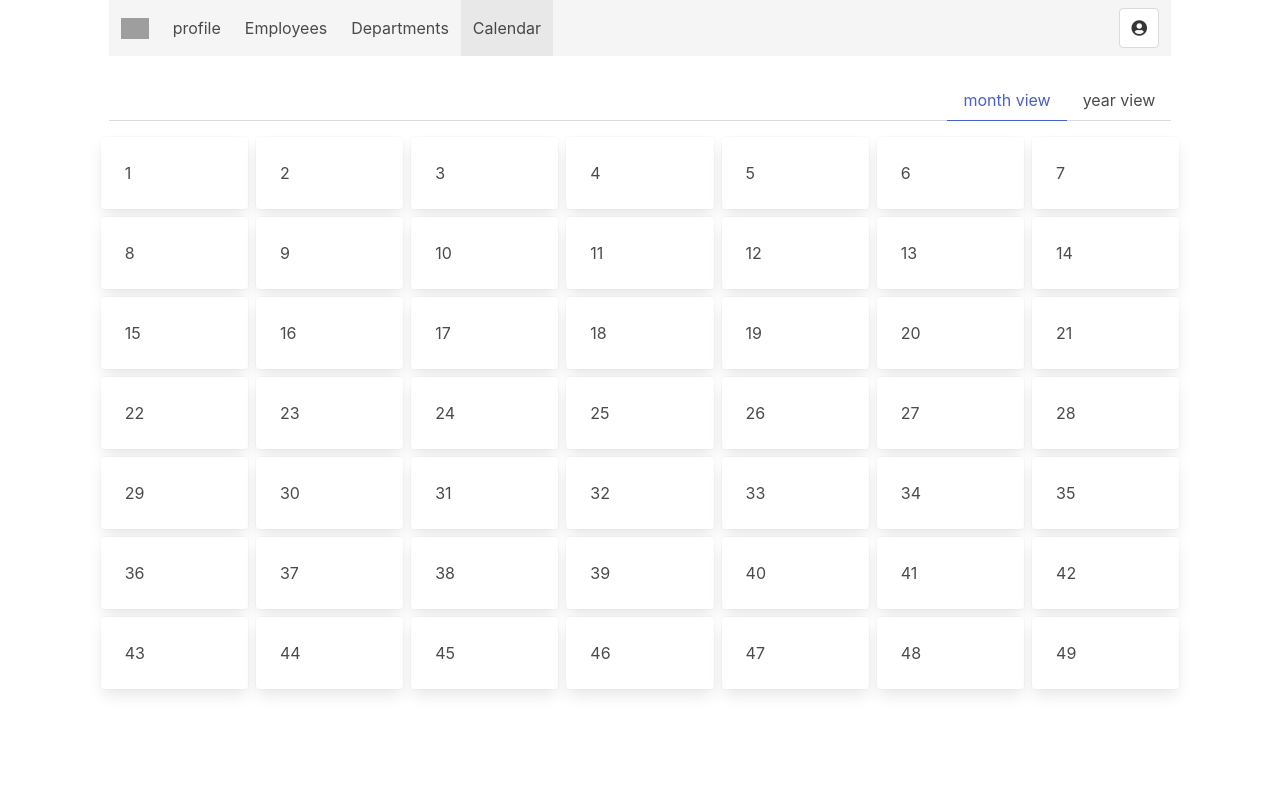
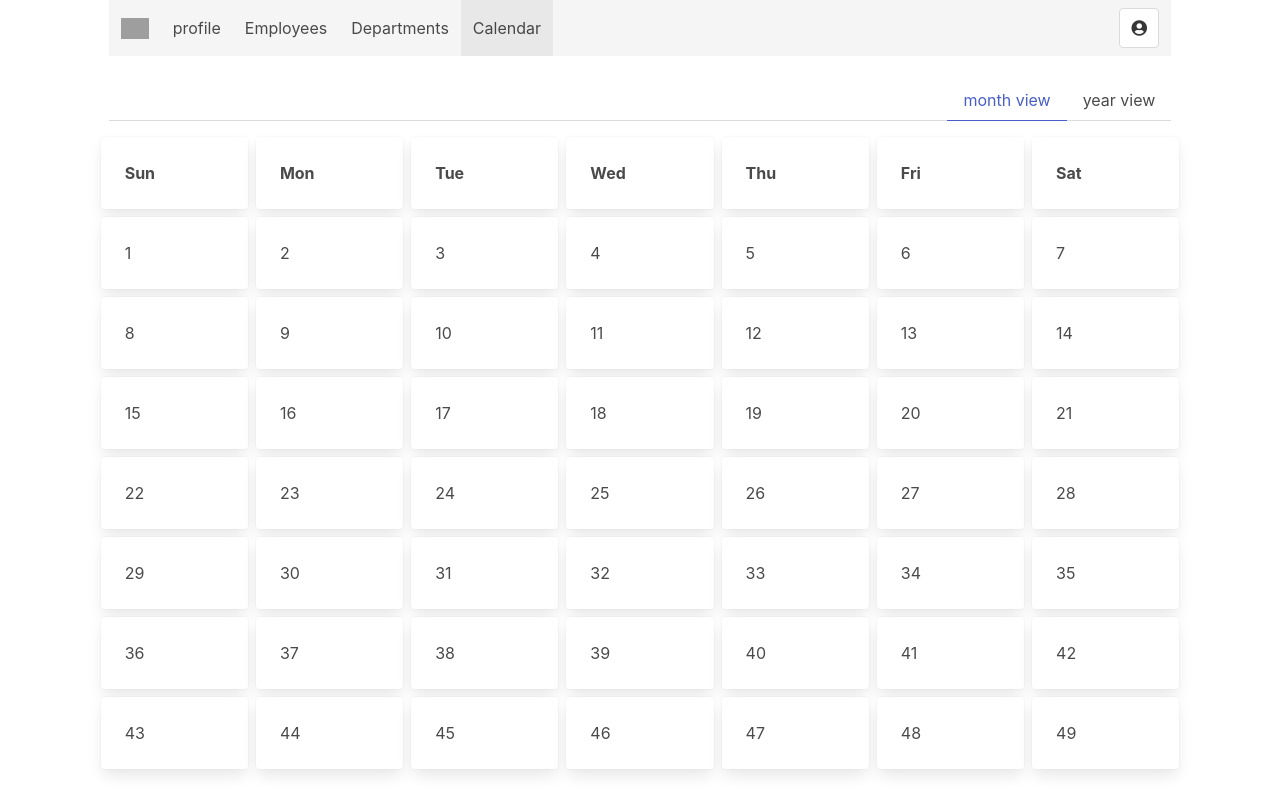
Before and after one commit to dabeng/hr, a React (Create React App) app: page /calendar in a window 1280 px wide. Built offline with nearby package versions, Linux system fonts and the light colour scheme; sample sign-in values are in the browser's storage; grey boxes are pictures that could not be loaded.

Commit message:
add week header

```diff
--- a/src/features/calendar/MonthView.js
+++ b/src/features/calendar/MonthView.js
@@ -8,18 +8,35 @@ const MonthView = () => {
 
   const createCards = () => {
     let rows = [];
-    for (var i = 0; i < 7; i++) {
-      let columns = [];
-      for (var j = 0; j < 7; j++) {
-        columns.push(<div className={`column ${styles.card}`} key={j}>
-          <div className="card">
-            <div className="card-content">
-              <div className="content">
-                {7 * i + j + 1}
+    rows.push(
+      <div className="columns is-mobile">
+        {['Sun','Mon','Tue','Wed','Thu','Fri','Sat'].map((caption, i) =>
+          <div className={`column ${styles.column}`} key={i}>
+            <div className={`card ${styles.week_card}`}>
+              <div className="card-content">
+                <div className="content">
+                  {caption}
+                </div>
               </div>
             </div>
           </div>
-        </div>);
+        )}
+      </div>
+    );
+    for (let i = 0; i < 7; i++) {
+      let columns = [];
+      for (let j = 0; j < 7; j++) {
+        columns.push(
+          <div className={`column ${styles.column}`} key={j}>
+            <div className="card">
+              <div className="card-content">
+                <div className="content">
+                  {7 * i + j + 1}
+                </div>
+              </div>
+            </div>
+          </div>
+        );
       }
       rows.push(<div className="columns is-mobile" key={i}>{columns}</div>);
     }
--- a/src/features/calendar/MonthView.module.scss
+++ b/src/features/calendar/MonthView.module.scss
@@ -1,3 +1,7 @@
-.card {
+.column {
   padding: 0.25rem;
 }
+
+.week_card {
+  font-weight: bolder;
+}
--- a/src/features/calendar/YearView.js
+++ b/src/features/calendar/YearView.js
@@ -7,17 +7,16 @@ import styles from "./YearView.module.scss";
 const YearView = () => {
   const createCards = () => {
     let rows = [];
-    for (var i = 0; i < 12; i++) {
+    for (let i = 0; i < 12; i++) {
       let columns = [];
-      let daysInMonth = dayjs().month(i).daysInMonth();
-      for (var j = 0; j < 32; j++) {
+      let daysInMonth = dayjs().month(i).daysInMonth(); // 获取当前年份每个月的天数
+      for (let j = 0; j < 32; j++) {
         columns.push(<div className={`column ${styles.column}`} key={j}>
           <div className={"card" + (j === 0 ? ` ${styles.month_card}` : "") + (j > daysInMonth ? ` ${styles.placeholder_card}` : "")}>
             <div className={`card-content ${styles.card_content}`}>
               <div className="content">
                 {j === 0 ? i + 1 :
-                  (j > daysInMonth ? 0 : j
-                  )
+                  (j > daysInMonth ? 0 : j)
                 }
               </div>
             </div>
--- a/src/features/calendar/YearView.module.scss
+++ b/src/features/calendar/YearView.module.scss
@@ -9,7 +9,7 @@
 
 .month_card {
   color: #fff;
-  font-weight: bold;
+  font-weight: bolder;
   background-color: #000;
 }
 
```
